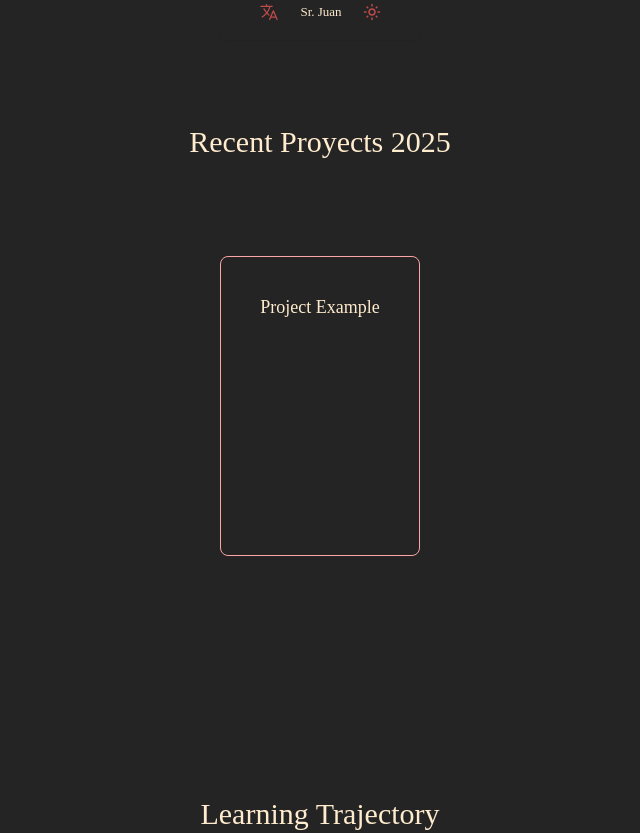
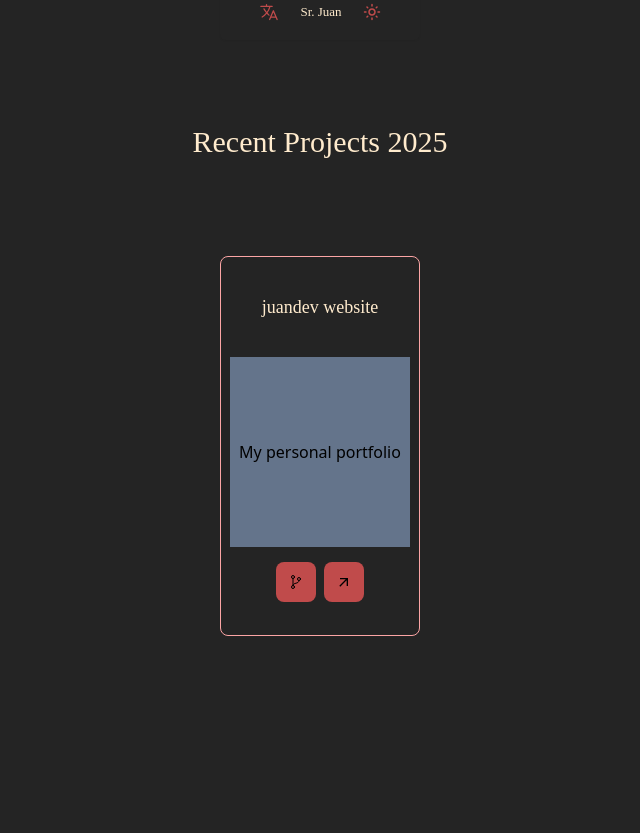
Before and after one commit to JuanPython1/juandev.is-a.dev, a React (Vite) app: page /#/ in a window 1280 px wide. Shown: the part 720-1553 px from the top of the page, without its empty margins (320-960 px from the left). Built offline with nearby package versions, Linux system fonts and the light colour scheme; a web font is replaced by a local one.

Commit message:
feat: :green_heart: add module project recent base

```diff
--- /dev/null
+++ b/src/components/Container_Project_Recent/ContainerProject_Recent.jsx
@@ -0,0 +1,28 @@
+import { IoGitBranchOutline } from "react-icons/io5";
+import { MdOutlineArrowOutward } from "react-icons/md";
+
+import ButtonProject from "@components/buttonProject/ButtonProject";
+
+const ContainerProject_Recent = ({ Tittle, Description }) => {
+    return (
+        <div className="flex flex-col items-center text-center w-[200px] h-[380px] border border-red-300 rounded-lg">
+            <div className="flex flex-col justify-center items-center h-[100px] ">
+                <h2 className="font_juan_tittle_projects">{Tittle}</h2>
+            </div>
+            <div className='flex justify-center items-center w-[180px] h-[190px] bg-slate-500'>
+                <p> {Description} </p>
+            </div>
+            <div className="flex flex-row gap-2 justify-center items-center w-[180px] h-[70px] ">
+                <ButtonProject>
+                    <IoGitBranchOutline width={10} height={10} />
+                </ButtonProject>
+
+                <ButtonProject>
+                    <MdOutlineArrowOutward width={10} height={10} rotate={90} />
+                </ButtonProject>
+            </div>
+        </div>
+    )
+}
+
+export default ContainerProject_Recent
--- /dev/null
+++ b/src/components/buttonProject/ButtonProject.jsx
@@ -0,0 +1,11 @@
+
+
+const ButtonProject = ({ children }) => {
+    return (
+        <button className="flex justify-center items-center w-[40px] h-[40px] rounded-lg bg-[#c04b4b] hover:bg-red-400 dark:bg-red-300 dark:hover:bg-red-400">
+            {children}
+        </button>
+    )
+}
+
+export default ButtonProject
--- /dev/null
+++ b/src/data/Projects.json
@@ -0,0 +1,13 @@
+{
+    "Projects": [
+        {
+            "ProjectsRecent" : [
+                {
+                    "title": "juandev website",
+                    "description": "My personal portfolio",
+                    "url": "https://juandev.is-a.dev/"
+                }
+            ]
+        }
+    ]
+}
--- a/src/pages/start/components/RecentProjectsContainer.jsx
+++ b/src/pages/start/components/RecentProjectsContainer.jsx
@@ -1,16 +1,28 @@
+import ContainerProject_Recent from "@/components/Container_Project_Recent/ContainerProject_Recent";
+import ProjectsRecentsLocal from "@data/Projects.json";
 
-export default function proyectContainer() {
+export default function ProyectContainer() {
+    const projectsRecents = ProjectsRecentsLocal.Projects;
+
+    console.log(projectsRecents);
+
     return (
         <>
-            <h2 className="text-center md:text-3xl font_juan_tittle">Recent Proyects 2025</h2>
+            <h2 className="text-center md:text-3xl font_juan_tittle">
+                Recent Projects 2025
+            </h2>
 
-            {/* COMPONENTE DE PROYECTOS */}
-            <div className="flex flex-col text-center w-[200px] h-[300px] border border-red-300 rounded-lg">
-                <div className="flex flex-col justify-center items-center h-[100px] ">
-                    <h2 className="font_juan_tittle_projects">Project Example</h2>
-                </div>
-                <p></p>
-            </div>
+            {projectsRecents.map((projectGroup, index) =>
+                projectGroup.ProjectsRecent.map((project, subIndex) => (
+                    <div key={`${index}-${subIndex}`}>
+                        <ContainerProject_Recent
+                            Tittle={project.title}
+                            Description={project.description}
+                            Image={project.url}
+                        />
+                    </div>
+                ))
+            )}
         </>
-    )
+    );
 }
```
